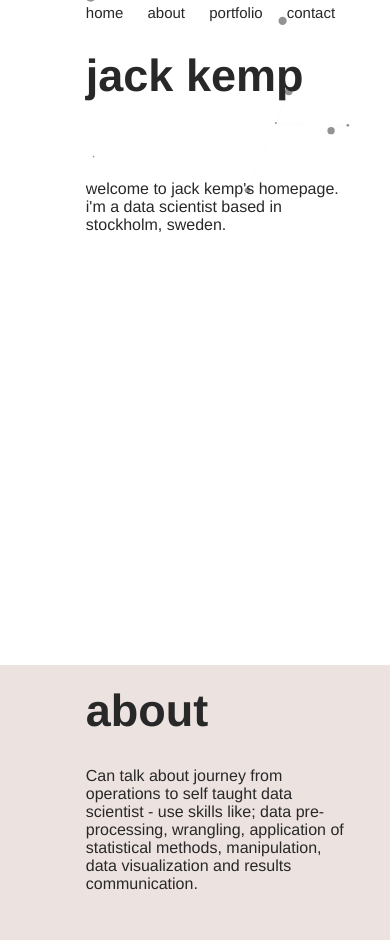
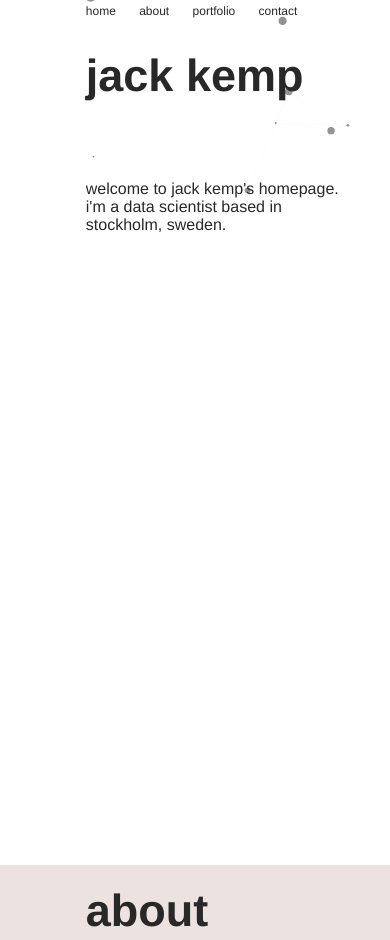
Before and after one commit to jackwkemp/jackdoesdata, a plain HTML site: page index.html in a window 390 px wide. Shown: the top 940 px of the page. Drawn offline with Linux system fonts and the light colour scheme; a script that the page names is missing.

Commit message:
nav bar change and min length of first div for iph

```diff
--- a/style.css
+++ b/style.css
@@ -39,7 +39,7 @@ and (min-width : 300px)
 and (max-width : 500px) {
 
    .navbar {
-    font-size: 15px;
+    font-size: 12px;
     margin-top: 1%;
    }
 
@@ -96,19 +96,6 @@ z-index: 1;
 overflow: auto;
 white-space: nowrap;
 }
-
-/* @media screen and (max-width: 800px) {
-  div.timeline {
-    display: none;
-  }
-} */
-
-/* @media screen and (max-width: 1320px) {
-  div.timeline {
-    display: none;
-  }
-} */
-
 
 .portfolio {
 /* background-color: pink; */
@@ -268,7 +255,7 @@ li {
 /* display: flex; */
 /* justify-content: center;
 align-items: center; */
-min-height: 800px;
+min-height: 1000px;
 height: auto;
 /* margin-bottom: -300px; */
 }
```
